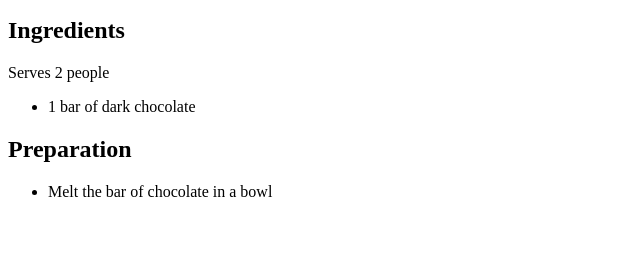
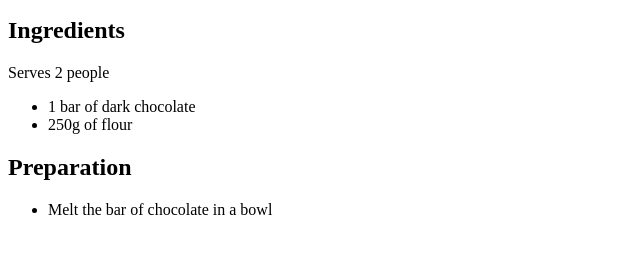
Before and after one commit to waqeem031298/mlh-git-workshop, a plain HTML site: page index.html in a window 1280 px wide. Shown: the part 87-340 px from the top of the page, without its empty margins (0-640 px from the left). Drawn offline with Linux system fonts and the light colour scheme.

Commit message:
Add "flour" to list of ingredients

```diff
--- a/index.html
+++ b/index.html
@@ -15,6 +15,7 @@
 
     <ul>
     <li>1 bar of dark chocolate</li>
+    <li>250g of flour</li>
     </ul>
 
     <h2 id="preparation">Preparation</h2>
```
